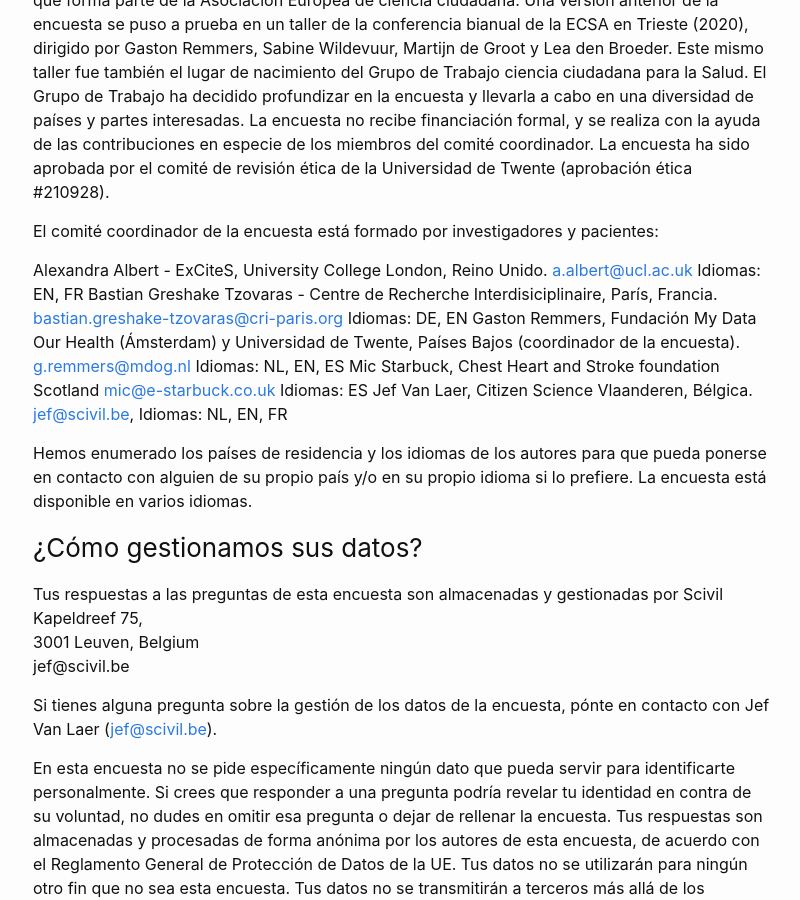
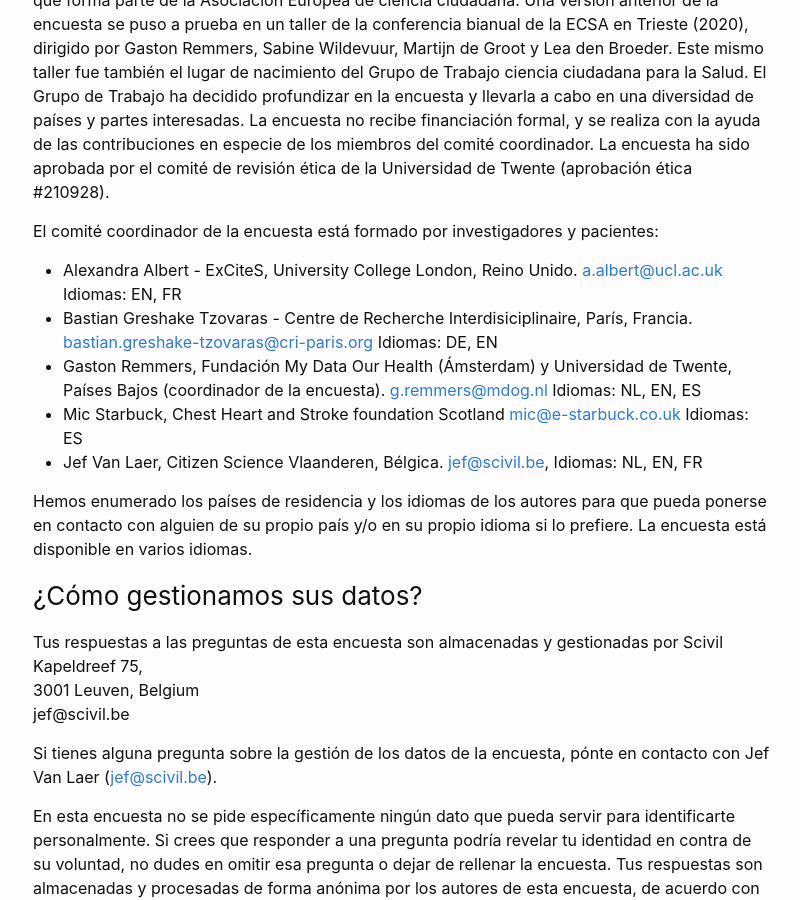
Before and after one commit to PeerProducedResearch/cs4h, a Jekyll site: the page built from spanish.markdown, in a window 1280 px wide and 900 px high, scrolled down 1481 px. Shown: the whole window, without its empty margins (237-1037 px from the left). Built offline with Jekyll 4.4.1, drawn with Linux system fonts in a browser that asks for light colours.

Commit message:
proper list for people in ES/FR

```diff
--- a/spanish.markdown
+++ b/spanish.markdown
@@ -34,11 +34,11 @@ La encuesta ha sido aprobada por el comité de revisión ética de la Universida
 
 El comité coordinador de la encuesta está formado por investigadores y pacientes:
 
-Alexandra Albert - ExCiteS, University College London, Reino Unido. [a.albert@ucl.ac.uk](mailto:a.albert@ucl.ac.uk) Idiomas: EN, FR
-Bastian Greshake Tzovaras - Centre de Recherche Interdisiciplinaire, París, Francia. [bastian.greshake-tzovaras@cri-paris.org](mailto:bastian.greshake-tzovaras@cri-paris.org) Idiomas: DE, EN
-Gaston Remmers, Fundación My Data Our Health (Ámsterdam) y Universidad de Twente, Países Bajos (coordinador de la encuesta). [g.remmers@mdog.nl](mailto:g.remmers@mdog.nl) Idiomas: NL, EN, ES
-Mic Starbuck, Chest Heart and Stroke foundation Scotland [mic@e-starbuck.co.uk](mailto:mic@e-starbuck.co.uk) Idiomas: ES
-Jef Van Laer, Citizen Science Vlaanderen, Bélgica. [jef@scivil.be](mailto:jef@scivil.be), Idiomas: NL, EN, FR
+- Alexandra Albert - ExCiteS, University College London, Reino Unido. [a.albert@ucl.ac.uk](mailto:a.albert@ucl.ac.uk) Idiomas: EN, FR
+- Bastian Greshake Tzovaras - Centre de Recherche Interdisiciplinaire, París, Francia. [bastian.greshake-tzovaras@cri-paris.org](mailto:bastian.greshake-tzovaras@cri-paris.org) Idiomas: DE, EN
+- Gaston Remmers, Fundación My Data Our Health (Ámsterdam) y Universidad de Twente, Países Bajos (coordinador de la encuesta). [g.remmers@mdog.nl](mailto:g.remmers@mdog.nl) Idiomas: NL, EN, ES
+- Mic Starbuck, Chest Heart and Stroke foundation Scotland [mic@e-starbuck.co.uk](mailto:mic@e-starbuck.co.uk) Idiomas: ES
+- Jef Van Laer, Citizen Science Vlaanderen, Bélgica. [jef@scivil.be](mailto:jef@scivil.be), Idiomas: NL, EN, FR
 
 Hemos enumerado los países de residencia y los idiomas de los autores para que pueda ponerse en contacto con alguien de su propio país y/o en su propio idioma si lo prefiere. La encuesta está disponible en varios idiomas.
 
```
Also changed, not shown: french.markdown (+5 -5 lines).
